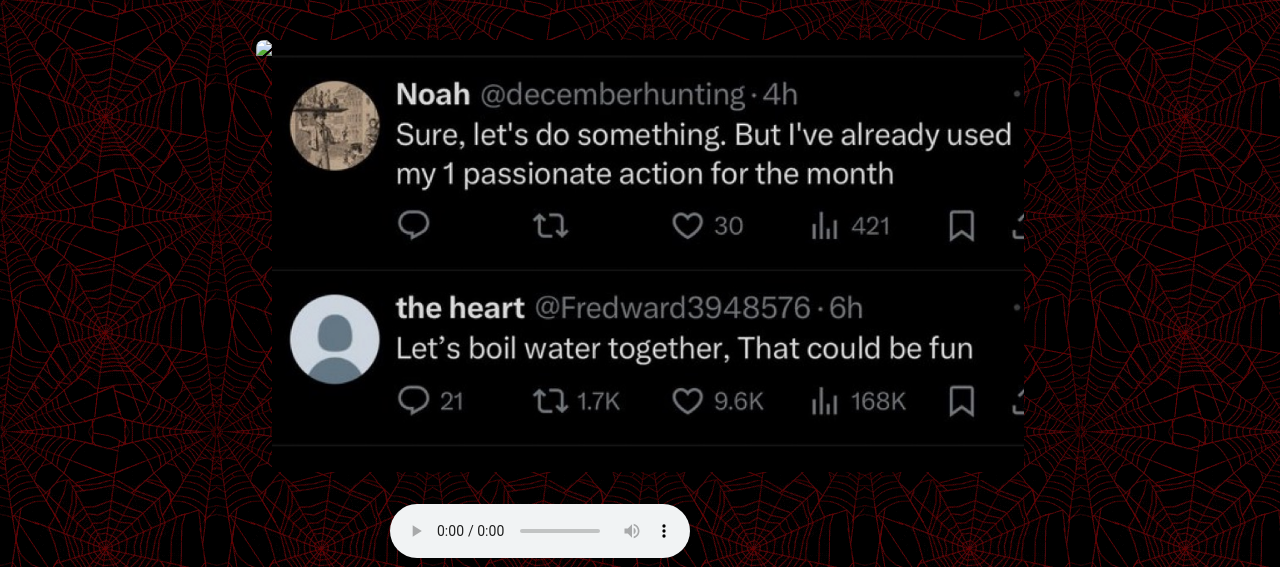
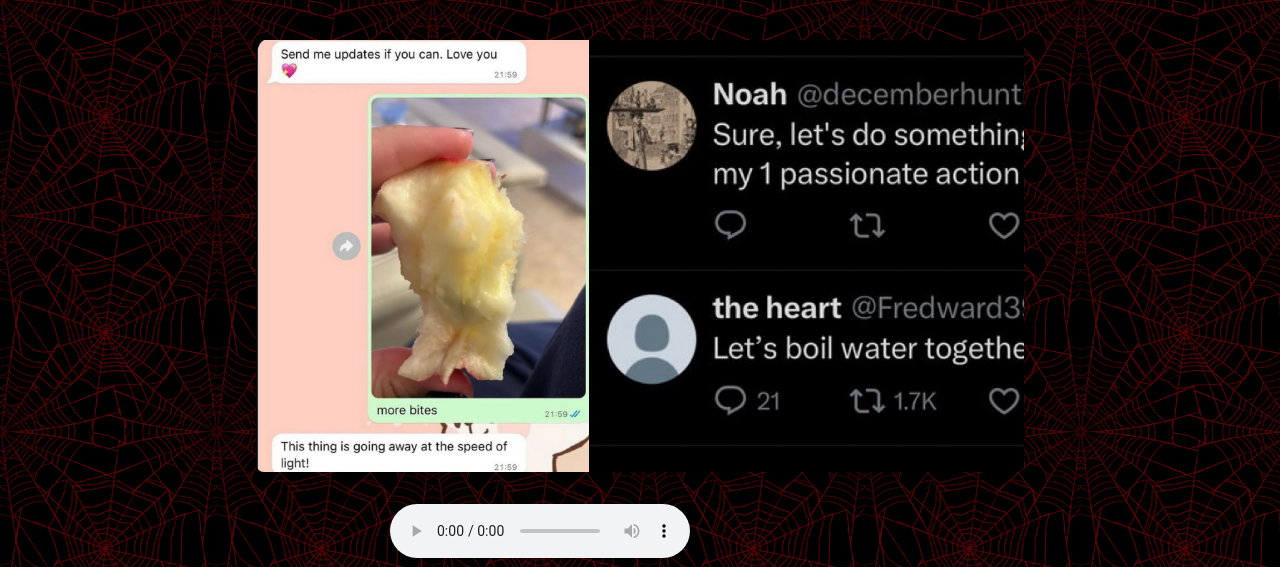
Before and after one commit to pizzaspacecat/ray, a plain HTML site: page weave.html in a window 1280 px wide. Shown: the top 567 px of the page. Drawn offline with Linux system fonts and the light colour scheme; files whose address does not match are found by name.

Commit message:
Update weave.html

```diff
--- a/weave.html
+++ b/weave.html
@@ -14,7 +14,7 @@
 <section class="container">
         <div class="slider-wrapper">
                 <div class="slider">
- <img id="slide-1" src="images/appl.PNG">
+ <img id="slide-1" src="appl.PNG">
  <img id="slide-2" src="images/boiling.JPG" >
  <img id="slide-3" src="images/bok.PNG" >
  <img id="slide-4" src="images/bones.JPG" >
```
